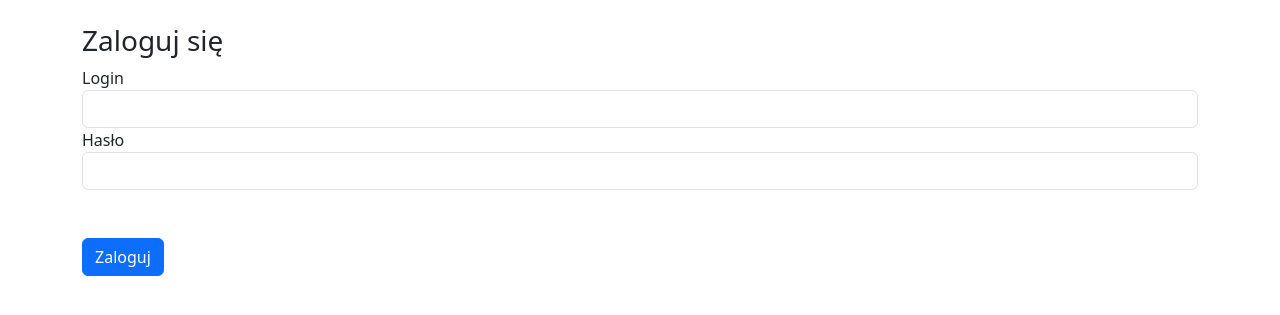
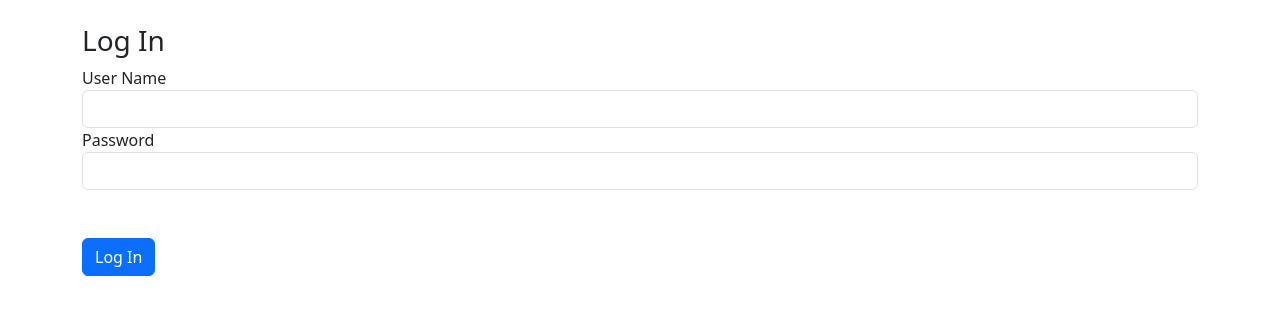
Before and after one commit to wtb-skill/Project-Blog, a Flask app: page /login/ in a window 1280 px wide. Shown: the part 56-371 px from the top of the page. Run offline with Flask 3, Linux system fonts and the light colour scheme.

Commit message:
Edit Polish text to English

```diff
--- a/blog/templates/login_form.html
+++ b/blog/templates/login_form.html
@@ -3,7 +3,7 @@
 {% block content %}
 
 <h3>
-  Zaloguj się
+  Log In
 </h3>
 
 {% if errors %}
@@ -12,7 +12,7 @@
 <form action="" method="POST">
   {{form.hidden_tag()}}
    <div class="form-group">
-       <label for="title">Login</label>
+       <label for="title">User Name</label>
        {% if errors and errors.username %}
            {{ form.username(class_="form-control is-invalid") }}
        {% else %}
@@ -22,7 +22,7 @@
 
    </div>
    <div class="form-group">
-       <label for="body">Hasło</label>
+       <label for="body">Password</label>
 
        {% if errors and errors.password %}
            {{ form.password(class_="form-control is-invalid") }}
@@ -32,7 +32,7 @@
        <div class="invalid-feedback">{{ errors.password|join(' ') }}</div>
 
    </div>
-   <button type="submit" class="btn btn-primary mt-5">Zaloguj</button>
+   <button type="submit" class="btn btn-primary mt-5">Log In</button>
 </form>
 
 {% endblock %}
```
